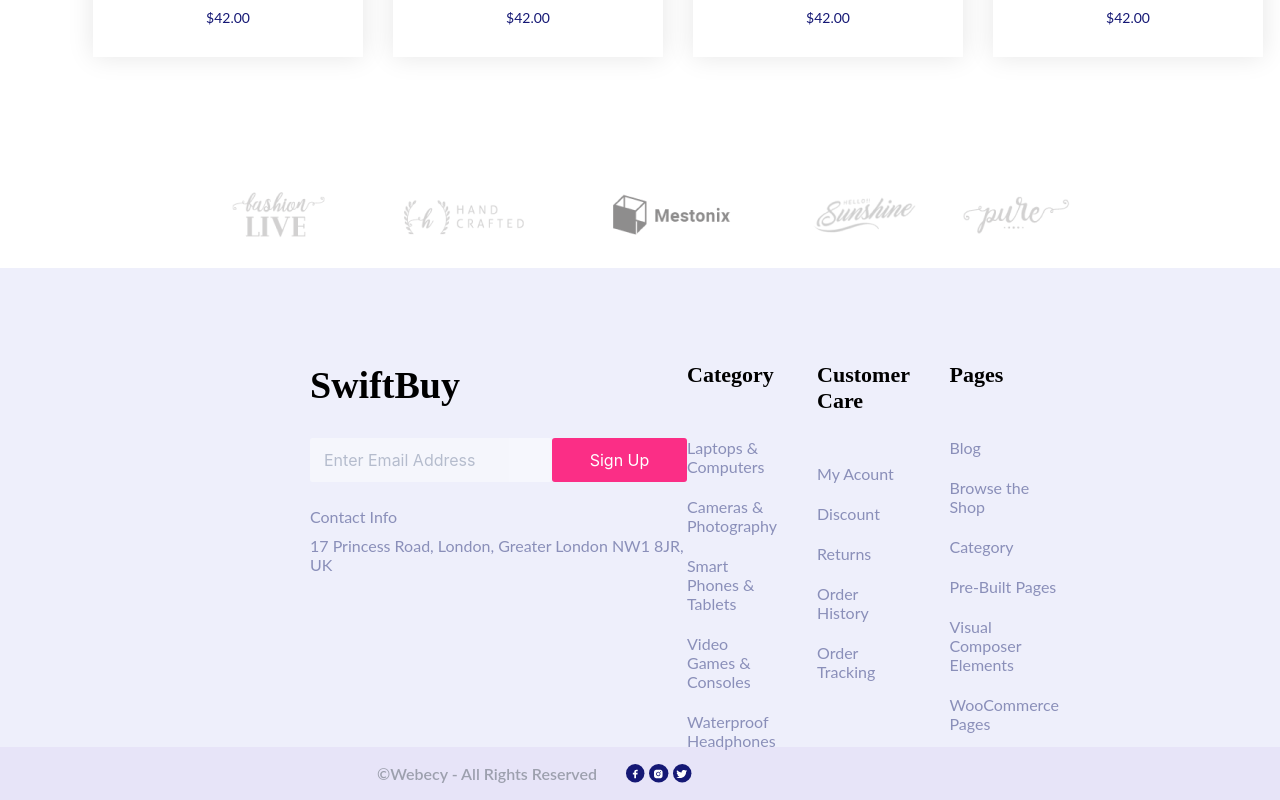
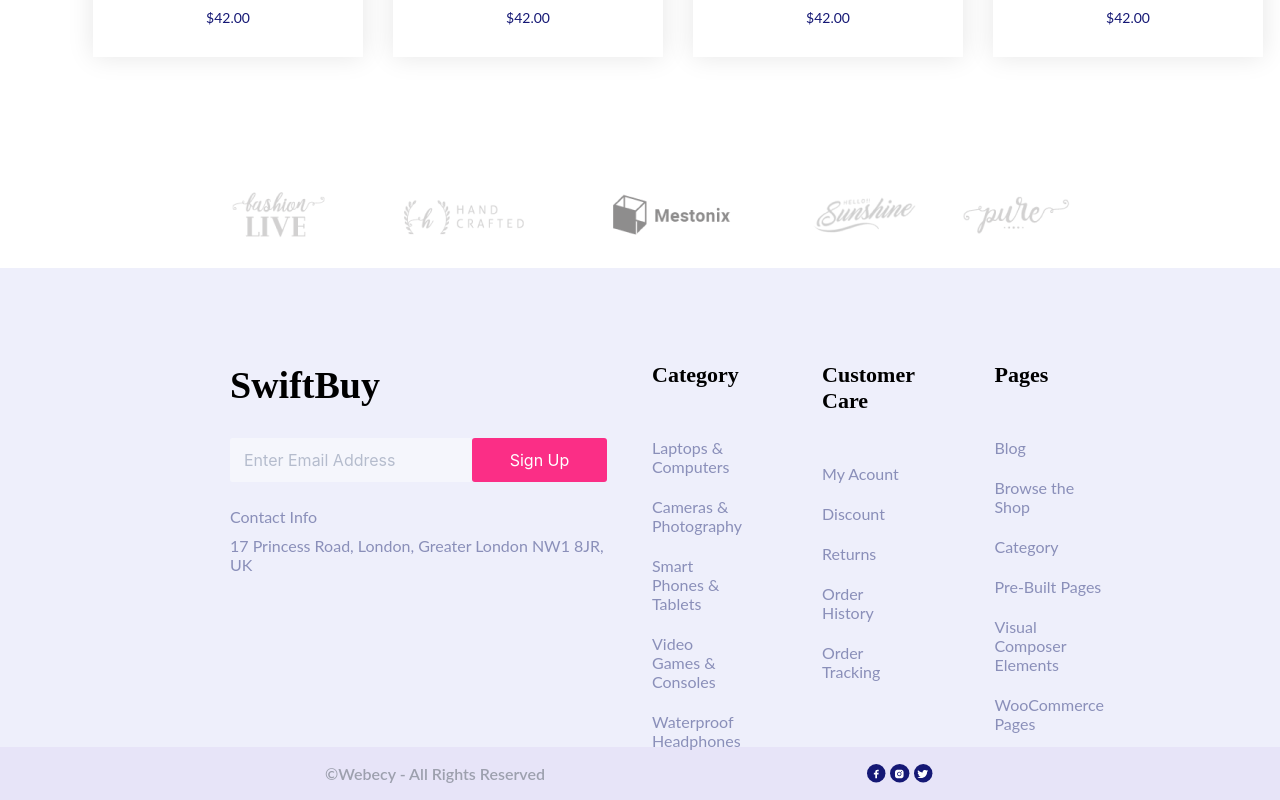
Before and after one commit to shivangii-garg/swiftBuy, a React (Create React App) app in the folder front-end/swift-buy/: page / in a window 1280 px wide. Shown: the part 1250-2050 px from the top of the page. Built offline with nearby package versions, Linux system fonts and the light colour scheme.

Commit message:
code refactoring

```diff
--- a/front-end/swift-buy/src/molecules/footer/footer.css
+++ b/front-end/swift-buy/src/molecules/footer/footer.css
@@ -13,7 +13,7 @@
 .footer-inner-sec {
   display: flex;
   flex-direction: column;
-  margin-left: 310px;
+  margin-left: 230px;
   margin-top: 95px;
 }
 
@@ -74,41 +74,7 @@
   display: flex;
   flex-direction: row;
   justify-content: space-between;
-  margin-right: 447px;
+  margin-right: 135px;
+  margin-left: 45px;
   margin-top: 94px;
 }
-
-.category-container {
-  display: flex;
-  flex-direction: column;
-  margin-right: 40px;
-}
-
-li {
-  text-decoration: none;
-}
-
-.footer-rows-heading {
-  color: #000;
-  font-family: Josefin Sans;
-  font-size: 22px;
-  font-style: normal;
-  font-weight: 600;
-  line-height: normal;
-  margin-bottom: 42px;
-}
-.footer-rows-item {
-  color: var(--sub-text-color, #8a8fb9);
-  font-family: Lato;
-  font-size: 16px;
-  font-style: normal;
-  font-weight: 400;
-  line-height: normal;
-  margin-bottom: 21px;
-}
-
-.footer-rows-items {
-  display: flex;
-  flex-direction: column;
-  margin-top: 8px;
-}
--- a/front-end/swift-buy/src/molecules/footerBar/footerBar.css
+++ b/front-end/swift-buy/src/molecules/footerBar/footerBar.css
@@ -15,12 +15,12 @@
   font-style: normal;
   font-weight: 600;
   line-height: normal;
-  margin-left: 377px;
+  margin-left: 325px;
 }
 
 .footer-bar-links {
   display: flex;
-  margin-right: 586px;
+  margin-right: 345px;
   position: relative;
 }
 
```
